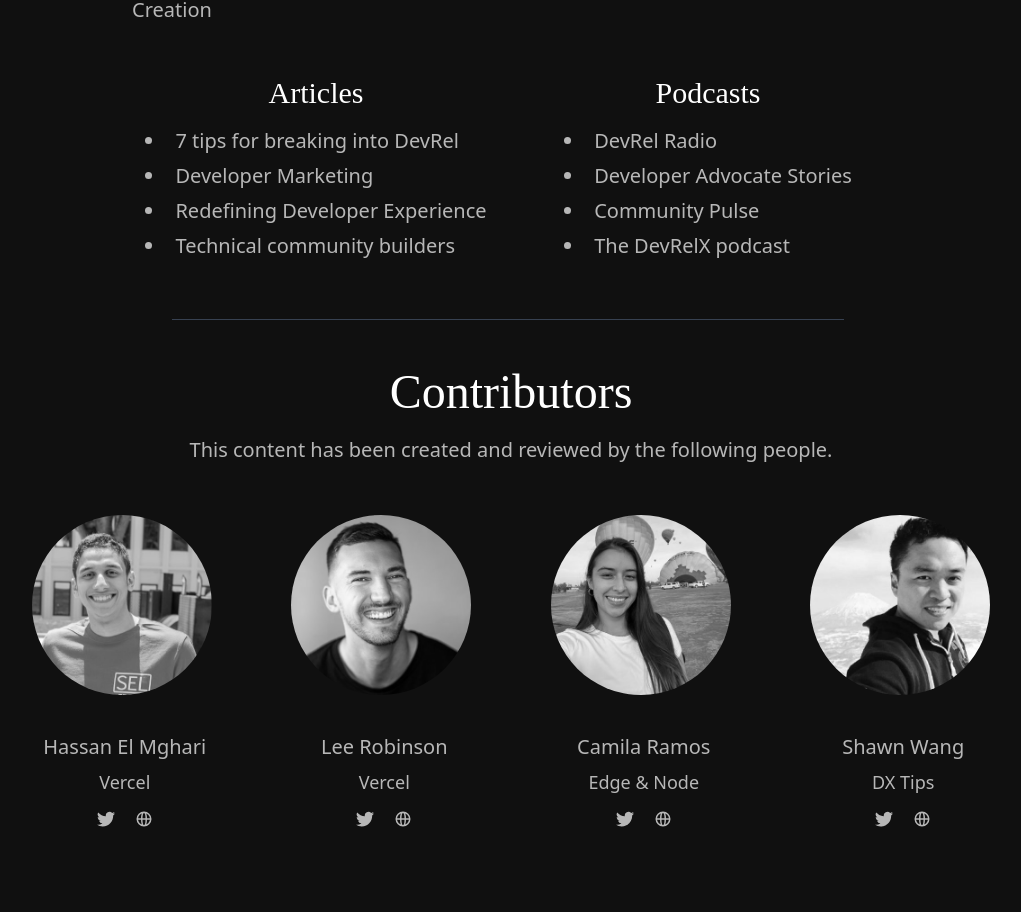
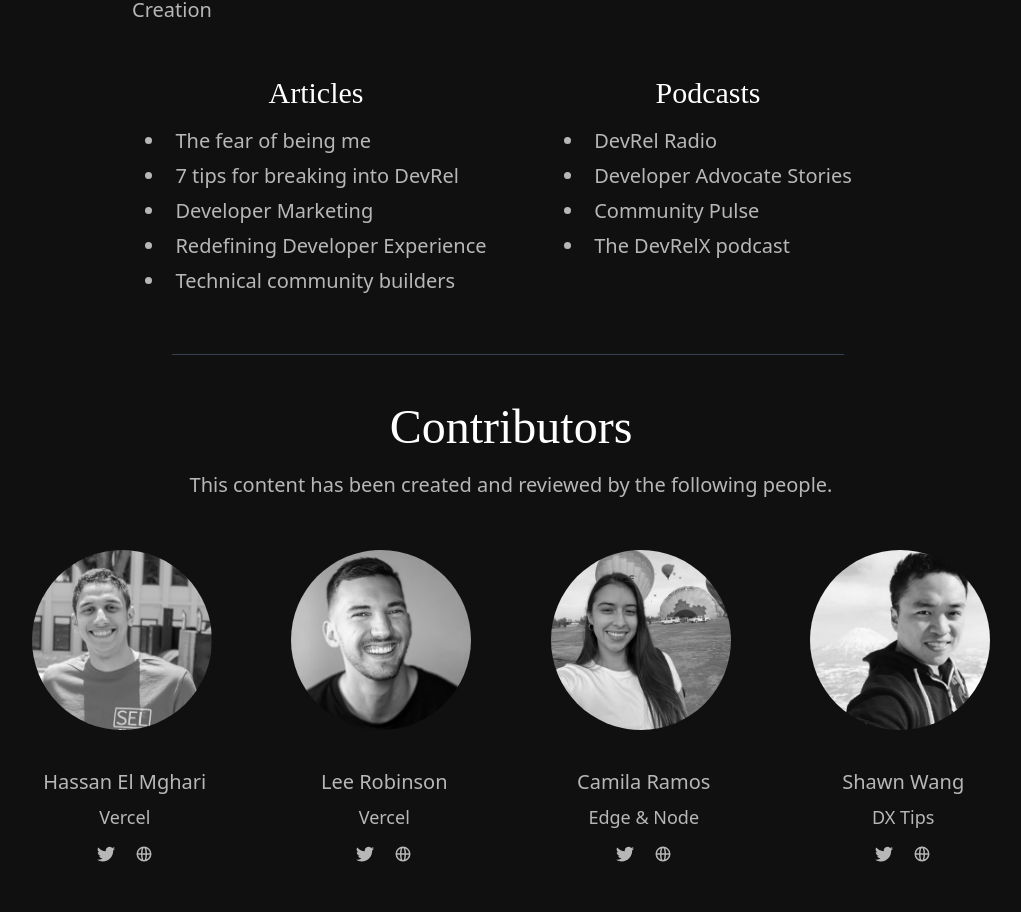
Before and after one commit to Nutlope/whatisdevrel, a Next.js app: page / in a window 1280 px wide. Shown: the part 4818-5730 px from the top of the page, without its empty margins (135-1156 px from the left). Built offline with nearby package versions, Linux system fonts and the light colour scheme.

Commit message:
file added

```diff
--- a/components/Resources.js
+++ b/components/Resources.js
@@ -83,6 +83,14 @@ export default function Resources() {
         <div className="flex flex-col">
           <h2 className="mb-3 text-3xl text-white">Articles </h2>
           <ul className="flex list-inside list-disc flex-col text-left md:self-center">
+          <li>
+              <a
+                href="https://newsletter.oberai.dev/issues/the-fear-of-being-me-1248274"
+                className="hover:underline"
+              >
+                The fear of being me
+              </a>
+            </li>
             <li>
               <a
                 href="https://dev.to/dabit3/7-tips-for-breaking-into-devrel-7jk"
```
